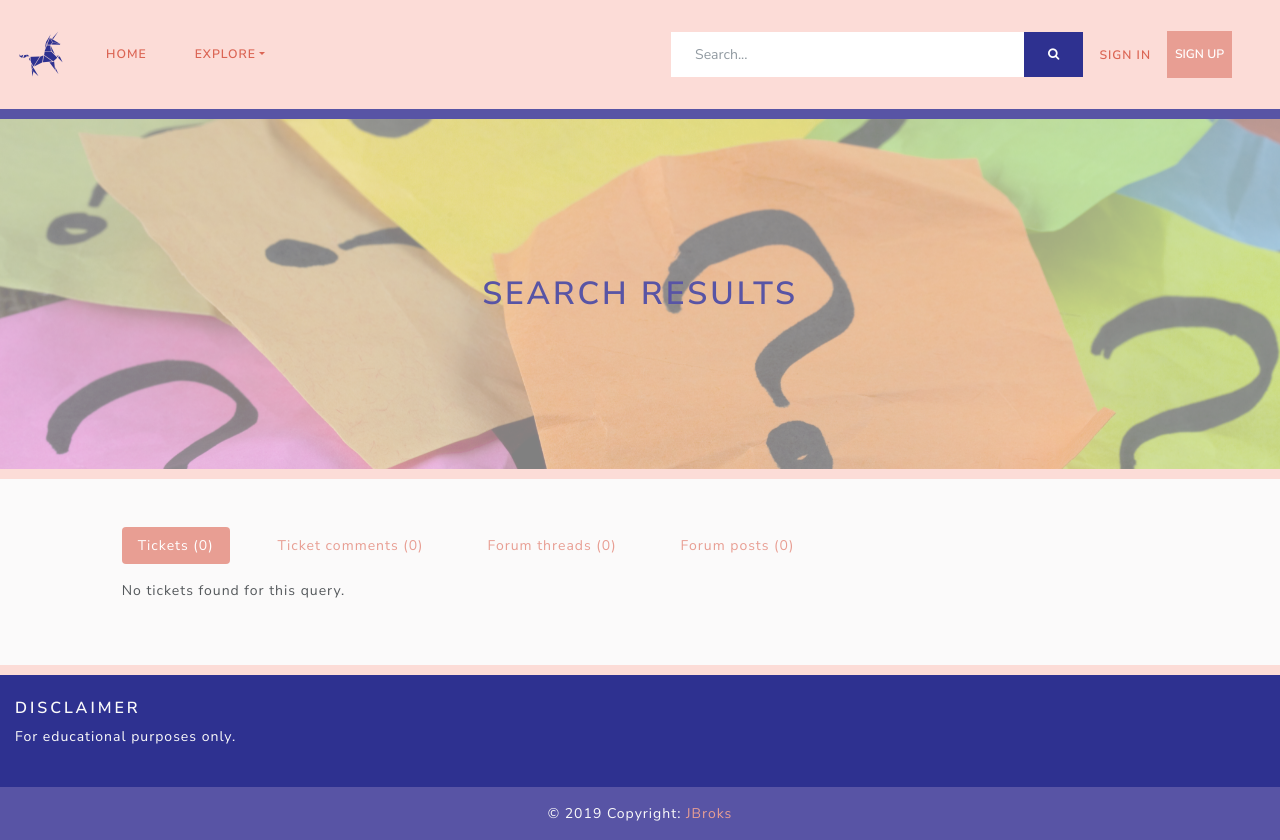
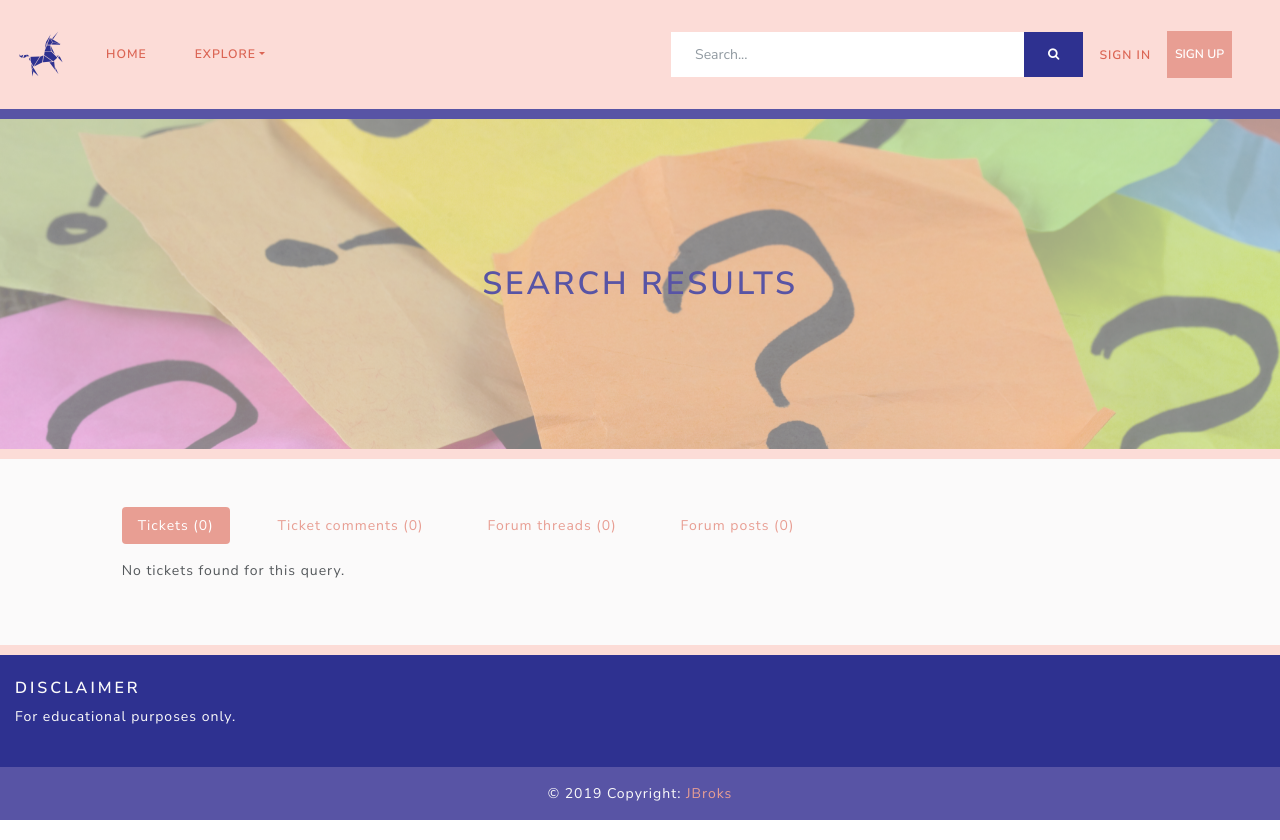
Before and after one commit to JBroks/unicornattractor_issue_tracker, a Django app: page /search_results/ in a window 1280 px wide. Run offline with Django 3.2, Linux system fonts and the light colour scheme; some libraries are stand-ins or nearby versions.

Commit message:
Sizes of containers inside main adjusted to avoid white space left above footer

```diff
--- a/static/scss/main.scss
+++ b/static/scss/main.scss
@@ -93,6 +93,7 @@
   display: flex;
   flex-direction: column;
   justify-content: space-between;
+  align-items: stretch;
 }
 
 .navbar,
@@ -102,6 +103,46 @@
 
 main {
   flex: auto;
+}
+
+/* Containers height settings to fill 100% of the main element.
+Solution to issue with the white space between content and footer when not
+much content on the page */
+
+.templates-container,
+.templates-container .content-container,
+#login-section,
+#login-section div {
+  height: 100%;
+}
+
+#search-heading-section,
+#heading-section,
+#forum-heading-section {
+  height: 350px;
+}
+
+#search-heading-section div,
+#tickets-heading-container,
+#forum-heading-container,
+#search-result-section .container-fluid,
+#forum-table-section .container-fluid,
+#table-section .container-fluid,
+#filter-section .container-fluid {
+  height: 100%;
+}
+
+#filter-section {
+  height: 300px;
+}
+
+#table-section {
+  height: calc(100% - 650px)
+}
+
+#search-result-section,
+#forum-table-section {
+  height: calc(100% - 350px);
 }
 
 /* NAVBAR */
@@ -118,6 +159,7 @@
 }
 
 /* logo size adjusted */
+
 .navbar-brand img {
   height: 50px;
 }
@@ -152,6 +194,7 @@
 /* TOAST MESSAGES */
 
 /* Toast message position */
+
 .toast {
   position: fixed;
   right: 0;
@@ -186,7 +229,7 @@
 /* SPINNER */
 
 /* Spinner on data loading spinner animation found
-    on CodePen: https://codepen.io/judecodes/pen/PrBOvG?&page=1 */
+    on CodePen: https://codepen.io/judecodes/pen/PrBOvG?&page=1  */
 
 .loader {
   z-index: 99;
@@ -256,7 +299,8 @@
 
 /* BACK TO TOP BUTTON */
 
-/* Back to top button inspired by this Codepen solution: https://codepen.io/matthewcain/pen/ZepbeR */
+/* Back to top button inspired by this Codepen
+   solution: https://codepen.io/matthewcain/pen/ZepbeR */
 
 #back-to-top-button {
   display: inline-block;
@@ -311,7 +355,6 @@
 /* Background image for all tickets heading section */
 
 #tickets-heading-container {
-  min-height: 350px;
   background-image: url("/media/background_images/tickets_background.jpg");
   background-position: center center;
   background-repeat: no-repeat;
@@ -322,7 +365,6 @@
 /* Forum & search page background photo with opacity */
 
 #forum-heading-container {
-  min-height: 350px;
   display: block;
   position: relative;
 }
@@ -344,7 +386,6 @@
 }
 
 #search-heading-container {
-  min-height: 350px;
   display: block;
   position: relative;
 }
@@ -367,7 +408,9 @@
 
 /* Register & login page background image */
 
-#register-section, #login-section, #edit-profile-section {
+#register-section,
+#login-section,
+#edit-profile-section {
   background-image: url("/media/background_images/gradient_background_large_4.png");
   background-position: center center;
   background-repeat: no-repeat;
@@ -396,16 +439,23 @@
 
 /* Add separator to filter section */
 
-#filter-section, #forum-table-section {
+#filter-section,
+#forum-table-section {
   border-top: solid 10px $color-light-pink;
 }
 
-#thread-view-page, #view-ticket-page {
+#thread-view-page,
+#view-ticket-page {
   border-top: solid 10px $color-pink;
 }
 
-#table-section, #forum-table-section, #add-ticket-section, #add-thread-section,
-#thread-view-page, #view-ticket-page, #search-result-section,
+#table-section,
+#forum-table-section,
+#add-ticket-section,
+#add-thread-section,
+#thread-view-page,
+#view-ticket-page,
+#search-result-section,
 #search-heading-section {
   border-bottom: solid 10px $color-light-pink;
 }
@@ -424,8 +474,11 @@
 
 /* All tickets page heading section separator */
 
-#tickets-heading-container, #forum-heading-container , #add-ticket-section,
-#add-thread-section, #search-heading-section {
+#tickets-heading-container,
+#forum-heading-container,
+#add-ticket-section,
+#add-thread-section,
+#search-heading-section {
   border-top: 10px solid $color-purple;
 }
 
@@ -439,7 +492,9 @@
 
 /* Form width decreased */
 
-#search, form.post-form textarea, .comment-form textarea {
+#search,
+form.post-form textarea,
+.comment-form textarea {
   background-color: white;
 }
 
@@ -447,7 +502,10 @@
   width: 50%;
 }
 
-#add-ticket-section form, #register-section form,  #login-section form, #edit-profile-form ,
+#add-ticket-section form,
+#register-section form,
+#login-section form,
+#edit-profile-form,
 #add-thread-section form {
   background-color: white;
   width: 100%;
@@ -473,6 +531,10 @@
 
 .comment-form textarea {
   border: 1px solid #ced4da
+}
+
+#filter-section form {
+  min-width: 70%;
 }
 
 /* PROFILE IMAGE */
@@ -537,7 +599,8 @@
 }
 
 /* Overwrite bootstrap select button color so it matches the form */
-.bootstrap-select > button {
+
+.bootstrap-select>button {
   background-color: #f7f7f9;
 }
 
@@ -609,6 +672,18 @@
 
 /* MEDIA QUERIES */
 
+@media only screen and (max-width: 700px) {
+
+  #filter-section {
+    height: 450px;
+  }
+
+  #table-section {
+    height: calc(100% - 800px)
+  }
+
+}
+
 @media only screen and (max-width: 600px) {
 
   form {
```
Also changed, not shown: static/js/graphs.js (added, +56 -0 lines), static/js/script.js (+12 -9 lines), static/css/main.css, 1 other file. Lines whose indentation alone changed are shown as unchanged.
